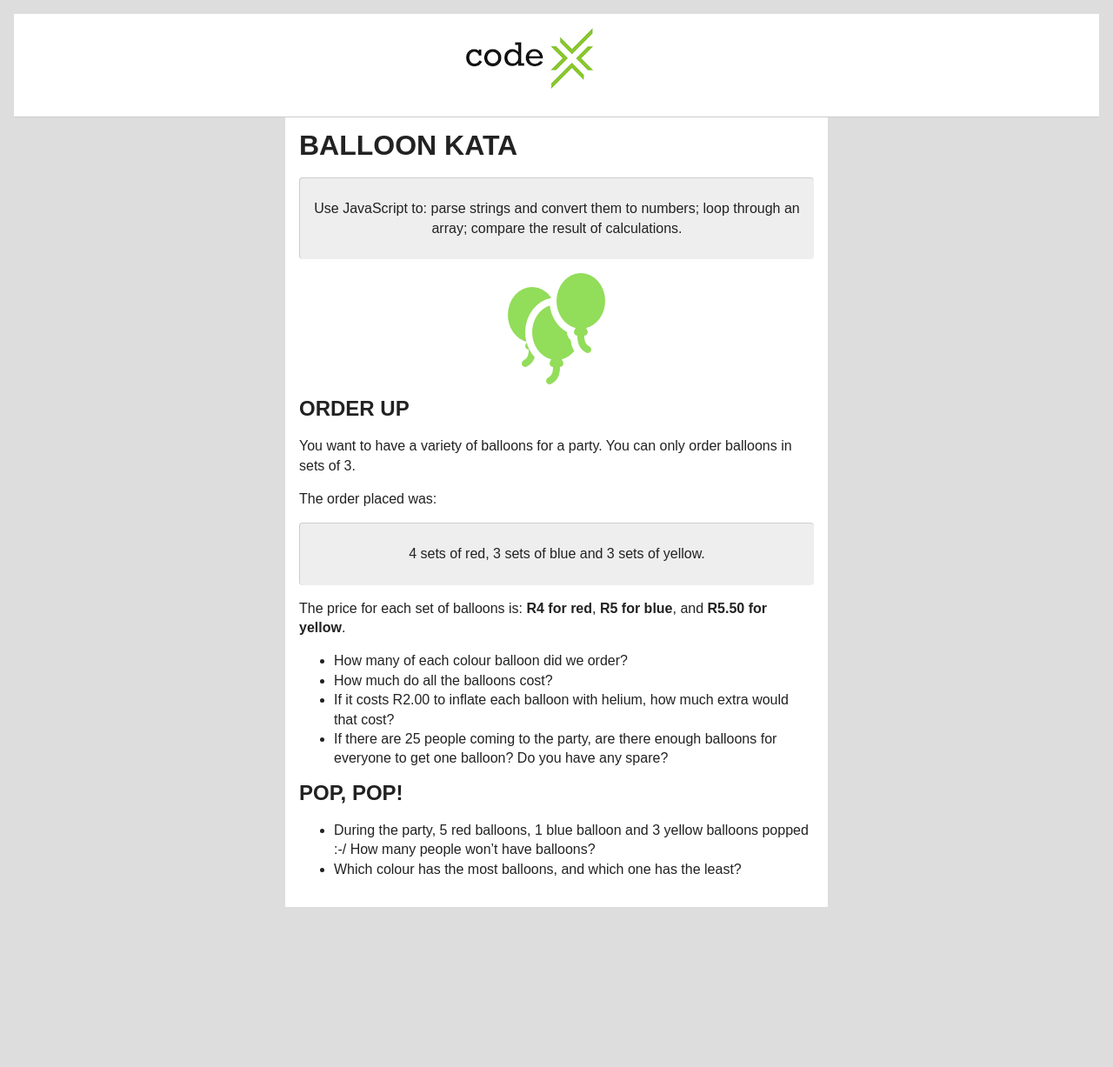
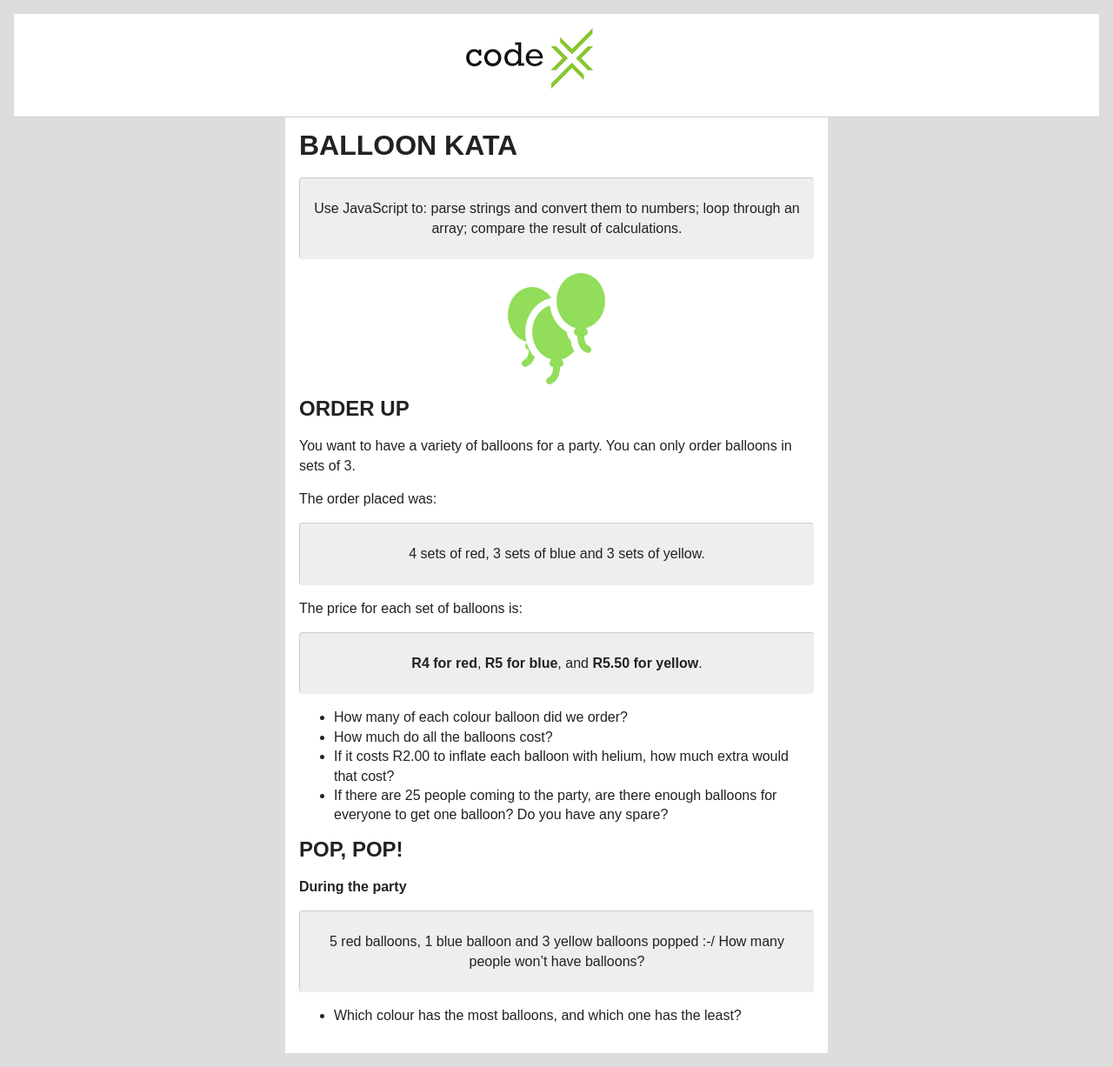
Before and after one commit to codex-academy/BalloonKata, a Jekyll site: the page built from index.md, in a window 1280 px wide. Shown: the whole page at 87% size. Built offline with Jekyll 4.4.1, drawn with Linux system fonts in a browser that asks for light colours; before the commit the page ends 1059 px from its top, so only the background shows below that.

```diff
--- a/index.md
+++ b/index.md
@@ -17,7 +17,9 @@ The order placed was:
 
 > 4 sets of red, 3 sets of blue and 3 sets of yellow.
 
-The price for each set of balloons is: **R4 for red**, **R5 for blue**, and **R5.50 for yellow**.
+The price for each set of balloons is:
+
+> **R4 for red**, **R5 for blue**, and **R5.50 for yellow**.
 
 * How many of each colour balloon did we order?
 * How much do all the balloons cost?
@@ -26,5 +28,7 @@ The price for each set of balloons is: **R4 for red**, **R5 for blue**, and **R5
 
 ## Pop, pop!
 
-* During the party, 5 red balloons, 1 blue balloon and 3 yellow balloons popped :-/ How many people won’t have balloons?
+**During the party**
+ > 5 red balloons, 1 blue balloon and 3 yellow balloons popped :-/ How many people won’t have balloons?
+
 * Which colour has the most balloons, and which one has the least?
```
